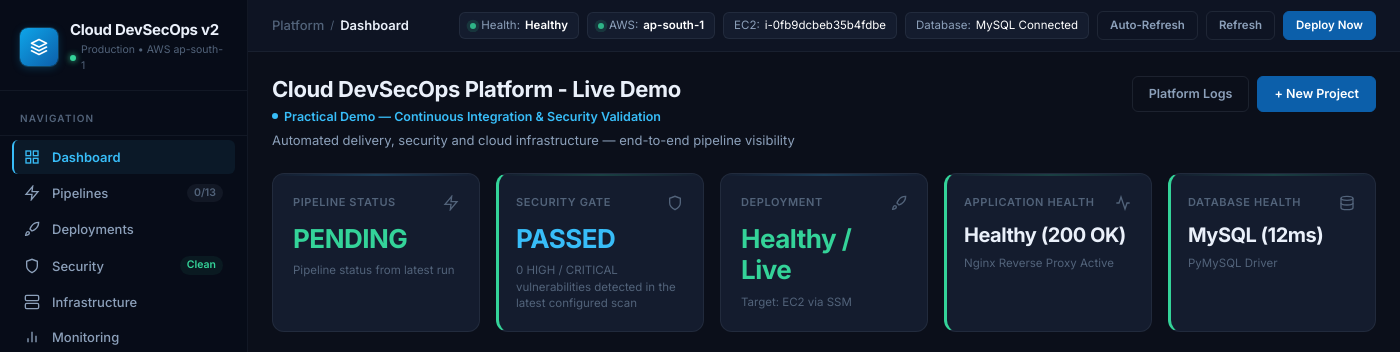
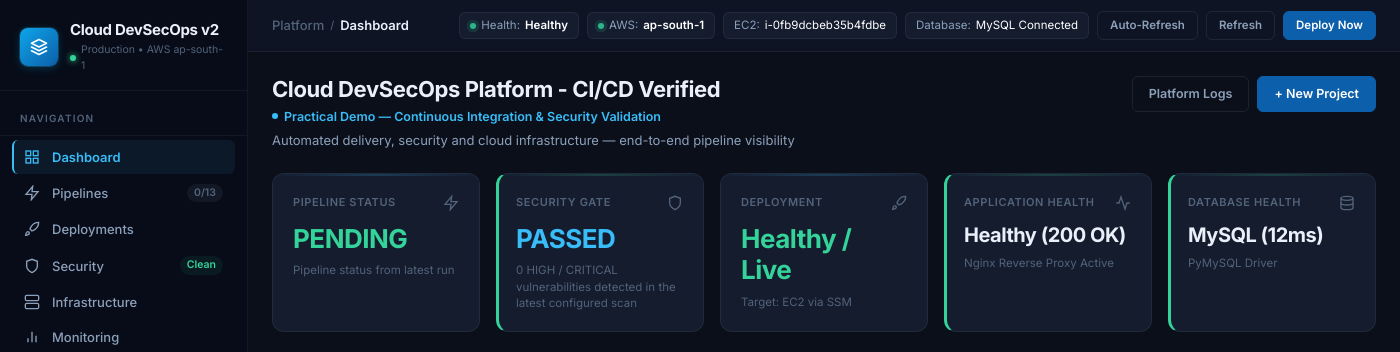
Before and after one commit to mohdshahid7033/cloud-devsecops-platform, a Flask app: page / in a window 1400 px wide. Shown: the top 352 px of the page. Run offline with Flask 3, Linux system fonts and the light colour scheme; data that the repository does not hold is empty.

Commit message:
test: verify production CI/CD heading deployment

```diff
--- a/app/templates/index.html
+++ b/app/templates/index.html
@@ -179,7 +179,7 @@
         <section class="platform-view-panel active" id="view-dashboard">
           <div class="view-header">
             <div class="view-header-title">
-              <h2>Cloud DevSecOps Platform - Live Demo</h2>
+              <h2>Cloud DevSecOps Platform - CI/CD Verified</h2>
               <p class="demo-badge-subtitle" style="display: inline-flex; align-items: center; gap: 6px; font-size: 12.5px; font-weight: 600; color: var(--color-brand-light, #38bdf8); margin-top: 4px; margin-bottom: 2px;">
                 <span style="display: inline-block; width: 6px; height: 6px; border-radius: 50%; background: var(--color-brand-light, #38bdf8);"></span>
                 Practical Demo — Continuous Integration &amp; Security Validation
```
